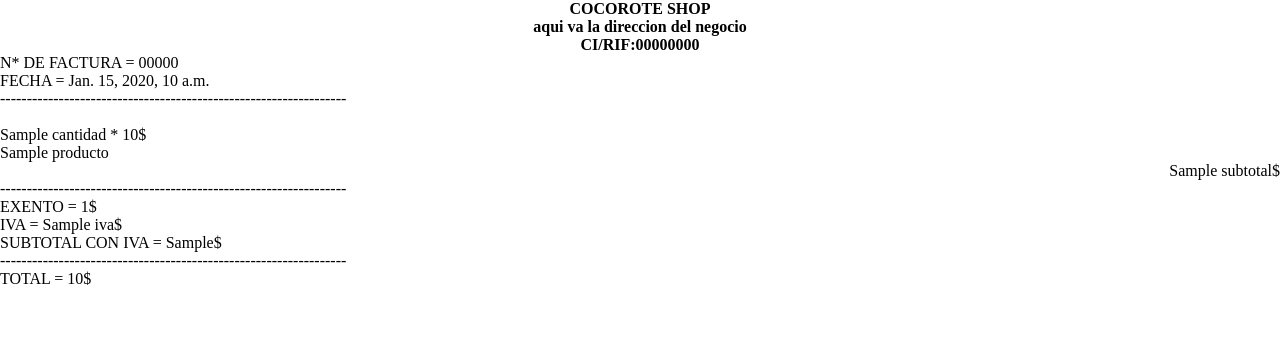
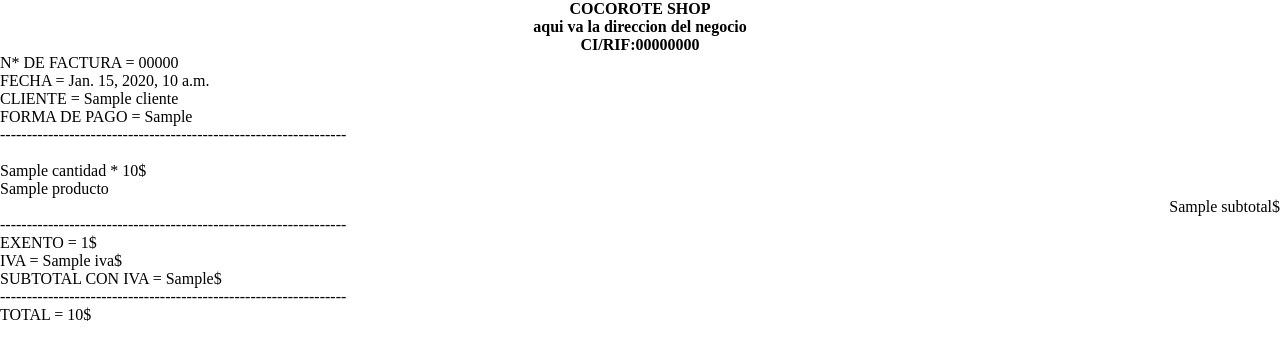
Before and after one commit to ASTRODESING/sistema-administrativo-beta, a Django app: template ventas/templates/pdf.html in a window 1280 px wide. Shown: the top 360 px of the page. Run offline with Django 4.2, Linux system fonts and the light colour scheme; the template is opened without the code that fills it: most values are stand-ins (such as "Sample title", 1, 10 or a date in 2020).

Commit message:
beta v-0.1.13

```diff
--- a/static/css/ventas.css
+++ b/static/css/ventas.css
@@ -134,3 +134,7 @@ a{
     outline: 0;
     box-shadow: inset 0 1px 1px rgba(0, 0, 0, .075), 0 0 8px rgba(102, 175, 233, .6);
 }
+
+.select2-selection__renderede{
+    margin: 10px !important ;
+}
--- a/static/js/caja.js
+++ b/static/js/caja.js
@@ -1,6 +1,8 @@
 $(document).ready(function () {
     $('.buscador-etiqueta').select2();
     $('.buscador-codigo').select2();
+    $('#forma_de_pago').select2();
+    $('#cliente').select2();
 
 });
 
--- a/ventas/templates/pdf.html
+++ b/ventas/templates/pdf.html
@@ -31,6 +31,8 @@
 <h4 class="text-center"> CI/RIF:00000000</h4>
 <p> N* DE FACTURA = 00000 </p>
 <p>FECHA = {{datos.fecha}}</p>
+<p>CLIENTE = {{datos.cliente}}</p>
+<p>FORMA DE PAGO = {{datos.forma_de_pago}}</p>
 <p>-----------------------------------------------------------------</p>
 
 <br>
--- a/ventas/views.py
+++ b/ventas/views.py
@@ -61,7 +61,7 @@ def imprimir_pdf(request):
                 "precio": producto.precio_venta,
                 "cantidad": producto_stock[contador],
                 "subtotal": round(subtotal_raw,2),
-                "excento": producto.exento_de_impuesto
+                "excento": producto.exento_de_impuesto,
             }
         )
         if contenido[contador]['excento']:
@@ -79,6 +79,8 @@ def imprimir_pdf(request):
     total['total'] = total['subtotal_sin_excento_con_iva'] + total['total_excento']
 
     datos['fecha']= date.today
+    datos['cliente'] = request.POST['cliente']
+    datos['forma_de_pago'] = request.POST['forma_de_pago']
 
     template = get_template("pdf.html")
     html = template.render({"contenido": contenido, "total":total, 'datos':datos})
```
Also changed, not shown: ventas/templates/caja.html (+7 -3 lines), db.sqlite3.
